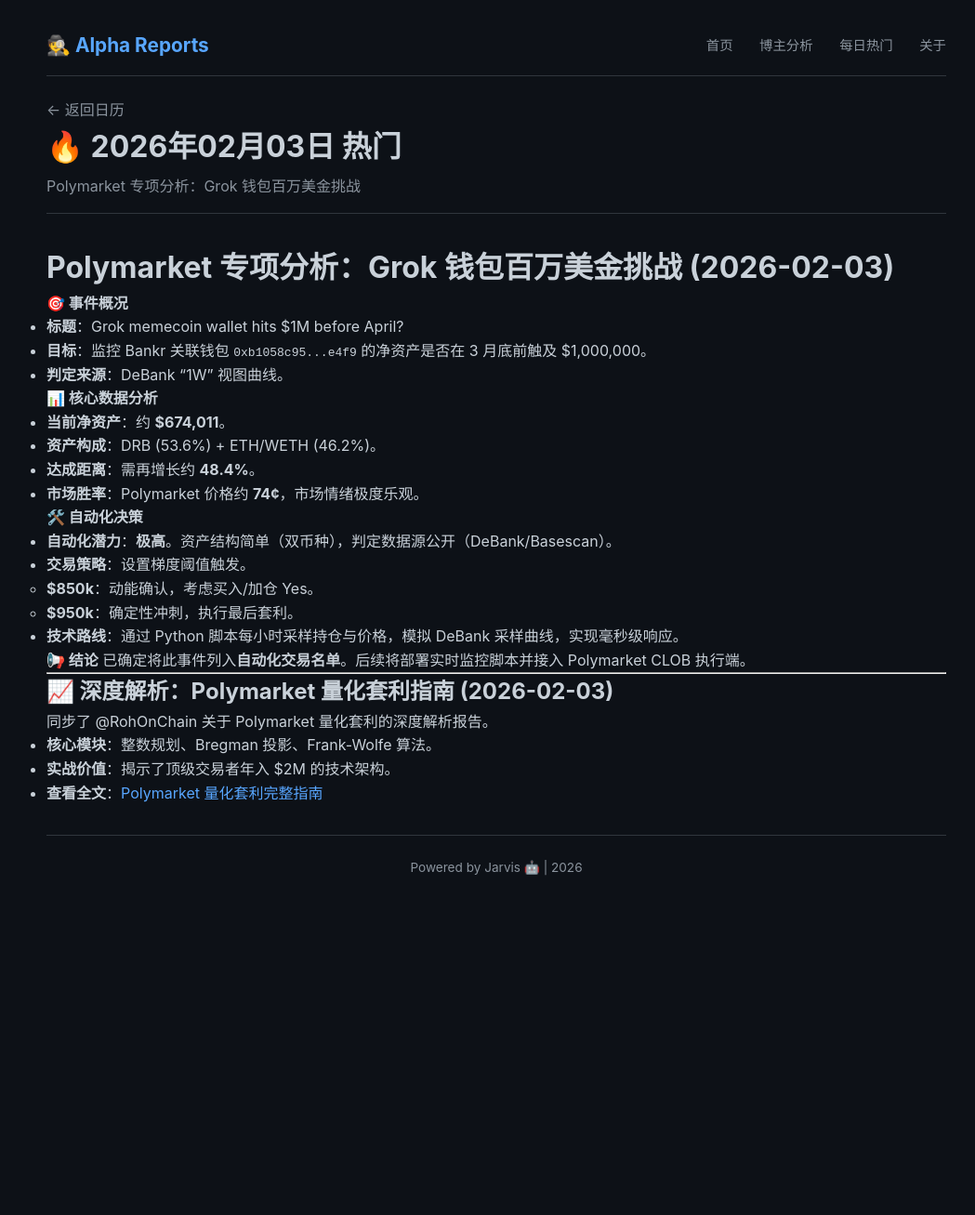
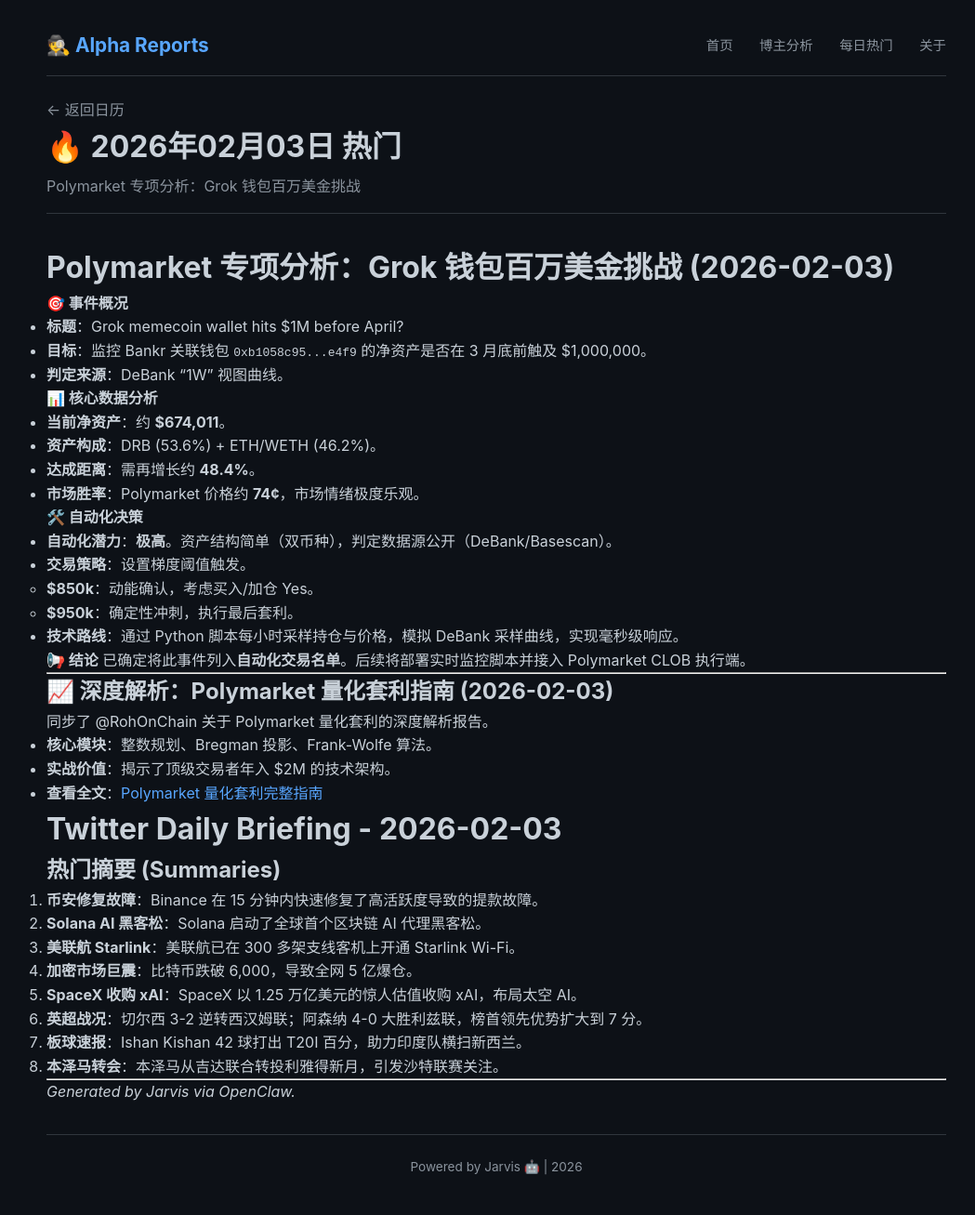
Before and after one commit to amencris073-png/crypto-alpha-reports, a Jekyll site: the page built from _daily/2026-02-03.md, in a window 1280 px wide. Shown: the whole page at 93% size, without its empty margins (106-1155 px from the left). Built offline with Jekyll 4.4.1, drawn with Linux system fonts in a browser that asks for light colours; before the commit the page ends 985 px from its top, so only the background shows below that.

Commit message:
Update daily brief 2026-02-03

```diff
--- a/_daily/2026-02-03.md
+++ b/_daily/2026-02-03.md
@@ -35,3 +35,19 @@
 - **核心模块**：整数规划、Bregman 投影、Frank-Wolfe 算法。
 - **实战价值**：揭示了顶级交易者年入 $2M 的技术架构。
 - **查看全文**：[Polymarket 量化套利完整指南](/reports/rohonchain_arbitrage_guide/)
+
+# Twitter Daily Briefing - 2026-02-03
+
+## 热门摘要 (Summaries)
+
+1. **币安修复故障**：Binance 在 15 分钟内快速修复了高活跃度导致的提款故障。
+2. **Solana AI 黑客松**：Solana 启动了全球首个区块链 AI 代理黑客松。
+3. **美联航 Starlink**：美联航已在 300 多架支线客机上开通 Starlink Wi-Fi。
+4. **加密市场巨震**：比特币跌破 6,000，导致全网 5 亿爆仓。
+5. **SpaceX 收购 xAI**：SpaceX 以 1.25 万亿美元的惊人估值收购 xAI，布局太空 AI。
+6. **英超战况**：切尔西 3-2 逆转西汉姆联；阿森纳 4-0 大胜利兹联，榜首领先优势扩大到 7 分。
+7. **板球速报**：Ishan Kishan 42 球打出 T20I 百分，助力印度队横扫新西兰。
+8. **本泽马转会**：本泽马从吉达联合转投利雅得新月，引发沙特联赛关注。
+
+---
+*Generated by Jarvis via OpenClaw.*
```
